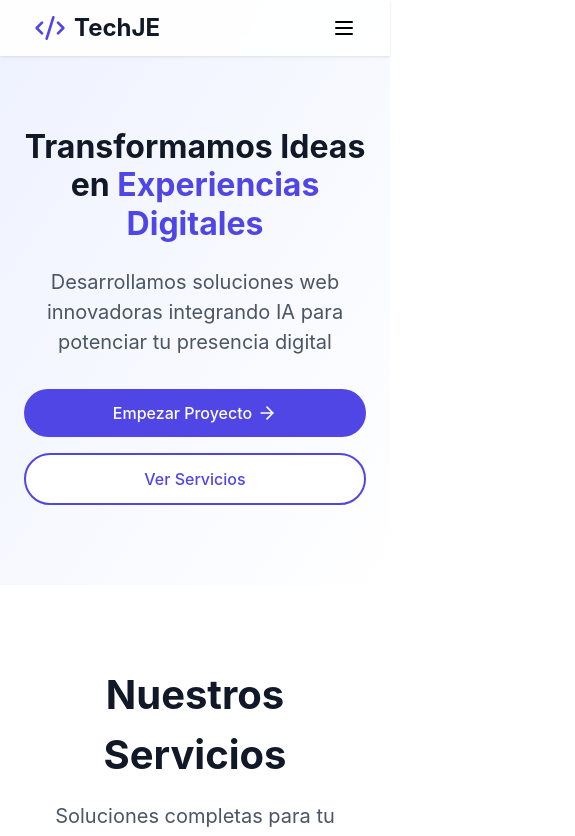
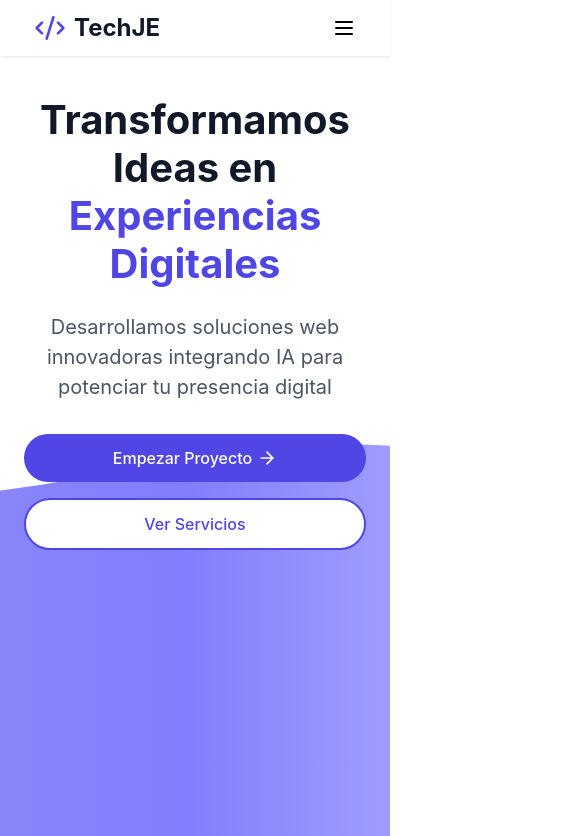
Before and after one commit to EzeeRL/Empresa, a React (Vite) app: page / in a window 390 px wide. Shown: the top 836 px of the page, 575 px wide, since content can reach past the window. Built offline with nearby package versions, Linux system fonts and the light colour scheme.

Commit message:
Responsive de landing page

```diff
--- a/src/components/Header.tsx
+++ b/src/components/Header.tsx
@@ -67,7 +67,7 @@ const Header = () => {
                 stroke-linejoin="round"
               />
             </svg>
-            Proceso
+            Implementación
           </a>
           <a href="#contact" className={styles.contactButton}>
             Contactar
@@ -107,7 +107,7 @@ const Header = () => {
             Servicios
           </a>
           <a href="#process" className={styles.navLink}>
-            Proceso
+            Implementación
           </a>
           <a href="#contact" className={styles.contactButton}>
             Contactar
--- a/src/components/Hero.tsx
+++ b/src/components/Hero.tsx
@@ -1,10 +1,88 @@
 import React from "react";
 import { ArrowRight } from "lucide-react";
 import styles from "../styles/Hero.module.css";
+// import AnimatedSVG from "./AnimatedSVG"; // Importamos el SVG animado
 
 const Hero = () => {
   return (
     <section className={styles.hero} id="hero">
+      <div className={styles.background}>
+        <svg
+          className="fondo"
+          version="1.1"
+          xmlns="http://www.w3.org/2000/svg"
+          xmlnsXlink="http://www.w3.org/1999/xlink"
+          x="0px"
+          y="0px"
+          width="100%"
+          height="100%"
+          viewBox="0 0 1600 900"
+          preserveAspectRatio="xMidYMax slice"
+        >
+          <defs>
+            <linearGradient id="bg">
+              <stop
+                offset="0%"
+                style={{ stopColor: "rgba(79, 70, 229, 0.2)" }}
+              />
+              <stop
+                offset="50%"
+                style={{ stopColor: "rgba(88, 85, 252, 0.6)" }}
+              />
+              <stop
+                offset="100%"
+                style={{ stopColor: "rgba(249, 250, 255, 0.3)" }}
+              />
+            </linearGradient>
+            <path
+              id="wave"
+              fill="url(#bg)"
+              d="M-363.852,502.589c0,0,236.988-41.997,505.475,0 s371.981,38.998,575.971,0s293.985-39.278,505.474,5.859s493.475,48.368,716.963-4.995v560.106H-363.852V502.589z"
+            />
+          </defs>
+          <g>
+            <use xlinkHref="#wave" opacity="0.3">
+              <animateTransform
+                attributeName="transform"
+                attributeType="XML"
+                type="translate"
+                dur="10s"
+                calcMode="spline"
+                values="270 230; -334 180; 270 230"
+                keyTimes="0; .5; 1"
+                keySplines="0.42, 0, 0.58, 1.0; 0.42, 0, 0.58, 1.0"
+                repeatCount="indefinite"
+              />
+            </use>
+            <use xlinkHref="#wave" opacity="0.6">
+              <animateTransform
+                attributeName="transform"
+                attributeType="XML"
+                type="translate"
+                dur="8s"
+                calcMode="spline"
+                values="-270 230;243 220;-270 230"
+                keyTimes="0; .6; 1"
+                keySplines="0.42, 0, 0.58, 1.0; 0.42, 0, 0.58, 1.0"
+                repeatCount="indefinite"
+              />
+            </use>
+            <use xlinkHref="#wave" opacity="0.9">
+              <animateTransform
+                attributeName="transform"
+                attributeType="XML"
+                type="translate"
+                dur="6s"
+                calcMode="spline"
+                values="0 230;-140 200;0 230"
+                keyTimes="0; .4; 1"
+                keySplines="0.42, 0, 0.58, 1.0; 0.42, 0, 0.58, 1.0"
+                repeatCount="indefinite"
+              />
+            </use>
+          </g>
+        </svg>
+      </div>
       <div className="container">
         <div className={styles.content}>
           <h1 className={styles.title}>
--- a/src/components/implement.tsx
+++ b/src/components/implement.tsx
@@ -34,9 +34,7 @@ const ImplementationProcess = () => {
         <h2 className={styles.title}>Proceso de Implementación</h2>
         <div className={styles.steps}>
           {steps.map((step) => (
-            <div key={step.number} className={styles.steps}>
-              {/* <div className={styles.containerNumbers}> */}
-              {/* </div> */}
+            <div key={step.number} className={styles.step}>
               <div className={styles.stepContent}>
                 <div className={styles.stepNumber}>{step.number}</div>
                 <h3 className={styles.stepTitle}>{step.title}</h3>
--- a/src/pages/Front.jsx
+++ b/src/pages/Front.jsx
@@ -61,7 +61,7 @@ function Frontend() {
   return (
     <div className="frontend-page">
       <header className="frontend-header">
-        <div className="container-info-header">
+        <div className="container-info-header-front">
           <h1 className="title">Desarrollo Frontend</h1>
           <p>
             Creamos interfaces que no solo <b>lucen increíbles</b>, sino que
--- a/src/pages/back.css
+++ b/src/pages/back.css
@@ -1,12 +1,24 @@
 .backendDevelopment {
-  padding: 2rem 1rem;
+  /* padding: 2rem 1rem; */
   font-family: Arial, sans-serif;
   margin-top: 40px;
 }
 
 .header {
+  display: flex;
+  align-items: center;
+  width: 100%;
+  height: 35vh;
+  margin: 60px auto;
   text-align: center;
-  margin-bottom: 2rem;
+}
+
+.container-info-header-back {
+  text-align: center;
+  width: 70%;
+  height: 70%;
+  margin: 0 auto;
+  padding: 8px;
 }
 
 .title {
@@ -20,6 +32,8 @@
 }
 
 .section {
+  margin-left: 1.3rem;
+  margin-right: 1.3rem;
   margin-bottom: 2rem;
 }
 
@@ -57,6 +71,8 @@
 }
 
 .list-tecnologias {
+  display: flex;
+  flex-direction: column;
   width: 50%;
 }
 
@@ -67,3 +83,58 @@
 .img {
   width: 90%;
 }
+
+.practicas {
+  display: flex;
+  text-align: end;
+  justify-content: center;
+  align-items: center;
+}
+
+.container-img-practicas {
+  display: flex;
+  width: 50%;
+}
+
+.img-practicas {
+  width: 70%;
+}
+
+.container-practicas {
+  display: flex;
+  flex-direction: column;
+  width: 50%;
+}
+
+.optimizacion {
+  display: flex;
+}
+
+.container-optimizacion {
+  display: flex;
+  flex-direction: column;
+  align-items: center;
+  width: 50%;
+}
+
+.container-img-optimizacion {
+  width: 50%;
+}
+
+@media screen and (max-width: 536px) {
+  .ilustraciones {
+    display: none;
+  }
+
+  .section {
+    display: flex;
+    justify-content: center;
+    align-items: center;
+    text-align: center;
+    /* margin-top: 300px; */
+  }
+
+  .containers-imgs {
+    display: none;
+  }
+}
--- a/src/pages/front.css
+++ b/src/pages/front.css
@@ -14,14 +14,12 @@ b {
   align-items: center;
   width: 100%;
   height: 60vh;
-  background: #f9faff;
   padding: 40px 20px;
   border-radius: 10px;
   margin: 50px auto;
-  /* box-shadow: 0 4px 6px rgba(0, 0, 0, 0.1); */
 }
 
-.container-info-header {
+.container-info-header-front {
   width: 70%;
   height: 70%;
 }
--- a/src/styles/Header.module.css
+++ b/src/styles/Header.module.css
@@ -4,7 +4,7 @@
   left: 0;
   width: 100%;
   padding: 10px;
-  background: rgba(255, 255, 255, 0.9);
+  background: rgba(255, 255, 255, 0.8);
   backdrop-filter: blur(8px);
   box-shadow: 0 1px 3px rgba(0, 0, 0, 0.1);
   z-index: 50;
@@ -82,7 +82,7 @@
   padding: 1rem 0;
   display: none;
   box-shadow: 0 4px 6px rgba(0, 0, 0, 0.1);
-  transition: transform 0.3s ease, opacity 0.3s ease;
+  transition: 0.3s;
   transform: translateY(-10px);
   opacity: 0;
   z-index: 40;
@@ -92,6 +92,8 @@
   display: flex;
   transform: translateY(0);
   opacity: 1;
+  background: rgba(255, 255, 255, 0.9);
+  backdrop-filter: blur(8px);
 }
 
 @media (min-width: 768px) {
--- a/src/styles/Hero.module.css
+++ b/src/styles/Hero.module.css
@@ -1,12 +1,17 @@
 .hero {
+  height: 100vh;
+  position: relative; /* Para que los elementos hijos usen z-index */
   padding: 8rem 0 5rem;
-  background: linear-gradient(to bottom right, #eef2ff, #fff);
+  /* background: linear-gradient(to bottom right, #eef2ff, #fff); */
+  overflow: hidden; /* Evita desbordamientos inesperados */
 }
 
 .content {
+  position: relative; /* Se asegura de que el contenido esté por encima */
   max-width: 56rem;
   margin: 0 auto;
   text-align: center;
+  z-index: 1; /* Hace que el contenido quede sobre el SVG */
 }
 
 .title {
@@ -14,6 +19,8 @@
   font-weight: bold;
   margin-bottom: 1.5rem;
   line-height: 1.2;
+  position: relative;
+  z-index: 2; /* Asegura que el título esté visible */
 }
 
 .highlight {
@@ -24,6 +31,8 @@
   font-size: 1.25rem;
   color: var(--color-gray-600);
   margin-bottom: 2rem;
+  position: relative;
+  z-index: 2; /* Asegura que el texto esté visible */
 }
 
 .buttons {
@@ -31,6 +40,7 @@
   flex-direction: column;
   gap: 1rem;
   justify-content: center;
+  /* background-color: red; */
 }
 
 .primaryButton {
@@ -76,3 +86,42 @@
     flex-direction: row;
   }
 }
+
+.background {
+  position: absolute;
+  top: 0;
+  left: 0;
+  width: 100%;
+  height: 100%;
+  z-index: -1; /* Asegura que el fondo esté detrás */
+}
+
+.fondo {
+  position: absolute;
+  top: 0;
+  left: 0;
+  width: 100%;
+  height: 100%;
+  z-index: -1; /* Para que quede detrás del contenido */
+  box-sizing: border-box;
+  display: block;
+  background-color: #0e4166;
+  background-image: linear-gradient(
+    to bottom,
+    rgba(14, 65, 102, 0.86),
+    #0e4166
+  );
+}
+
+@media screen and (max-width: 768px) {
+  .content {
+    display: flex;
+    flex-direction: column;
+    justify-content: end;
+    height: 50vh;
+  }
+
+  .title {
+    font-size: 2.5rem;
+  }
+}
--- a/src/styles/global.css
+++ b/src/styles/global.css
@@ -9,6 +9,7 @@
   --color-gray-900: #111827;
   --color-text: #4b5563;
   --color-buttons: #5855fc;
+  --color-fondo-servicios: #f9faff;
 }
 
 html {
```
Also changed, not shown: src/pages/Back.jsx (+30 -8 lines), src/styles/ImplementationProcess.module.css (+40 -33 lines).
